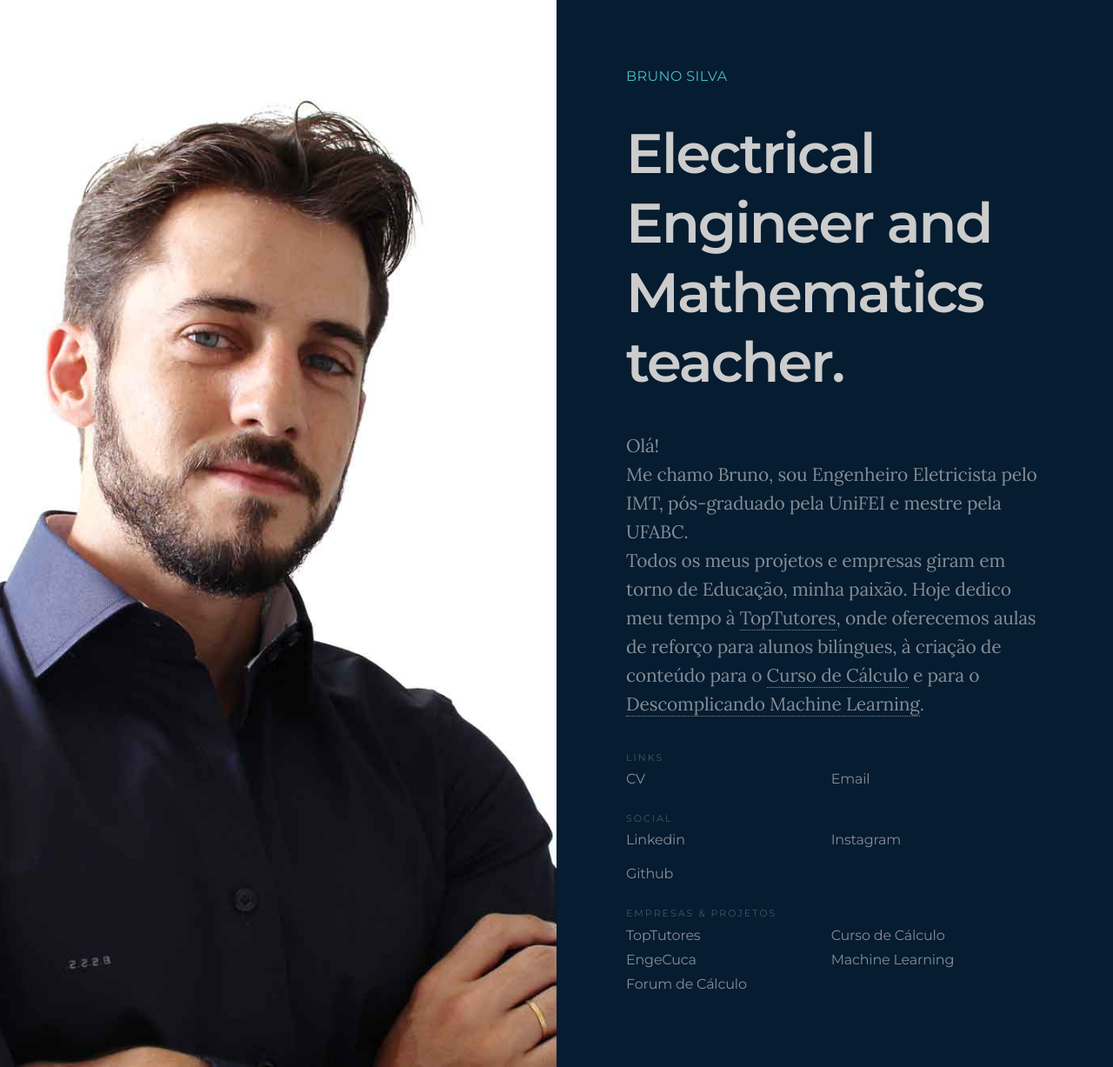
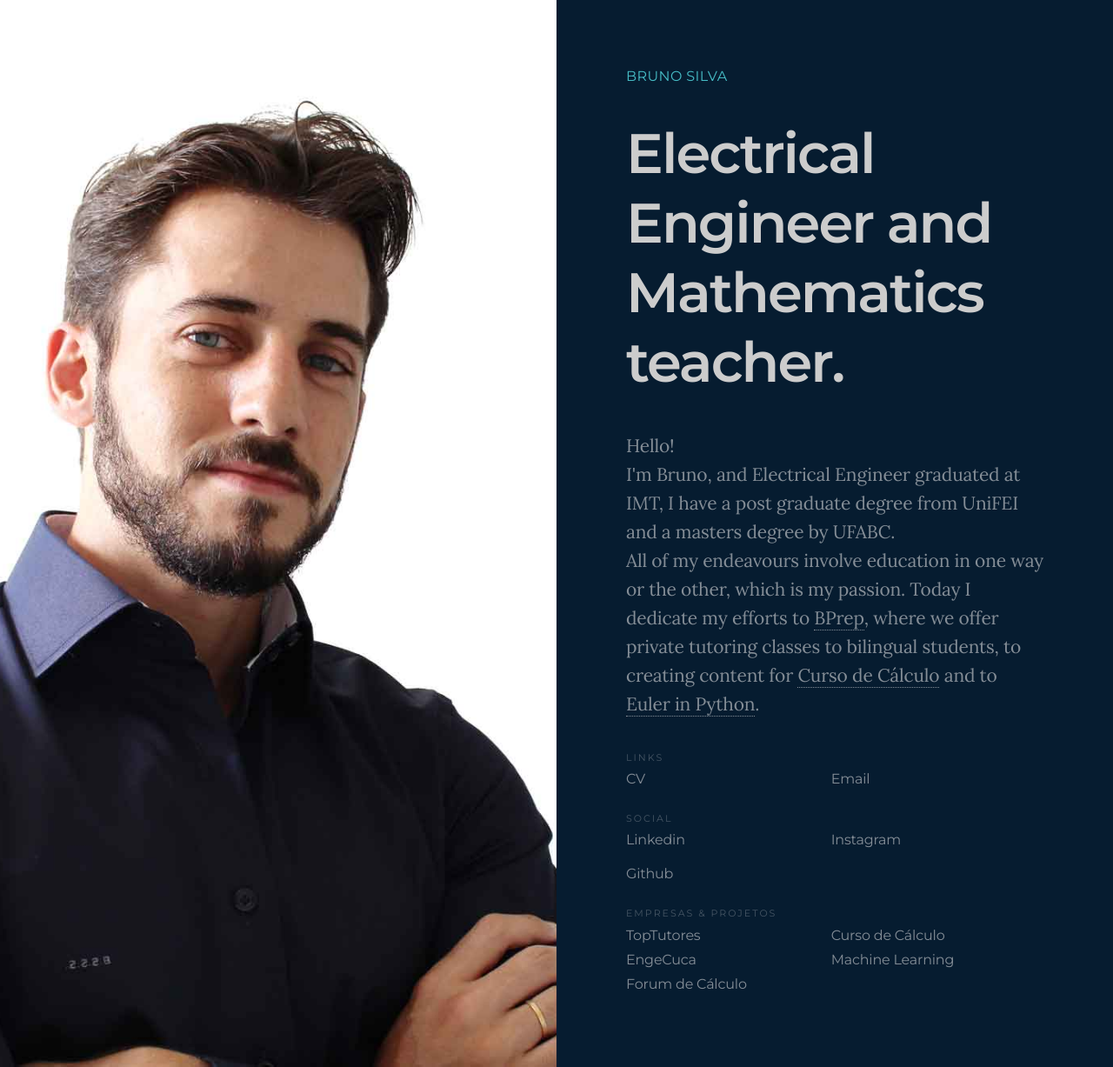
Before and after one commit to bru1987/bru1987.github.io, a Jekyll site: the page built from index.html, in a window 1280 px wide. Shown: the whole page at 87% size. Built offline with Jekyll 4.4.1, drawn with Linux system fonts in a browser that asks for light colours.

Commit message:
Update index.html

```diff
--- a/index.html
+++ b/index.html
@@ -57,7 +57,7 @@
 
 			<div class="split-bio">
 
-				<p>Olá!</br> Me chamo Bruno, sou Engenheiro Eletricista pelo IMT, pós-graduado pela UniFEI e mestre pela UFABC. </br>Todos os meus projetos e empresas giram em torno de Educação, minha paixão. Hoje dedico meu tempo à <a href="http://www.toptutores.com.br">TopTutores</a>, onde oferecemos aulas de reforço para alunos bilíngues, à criação de conteúdo para o <a href="http://www.cursodecalculo.com.br">Curso de Cálculo</a> e para o <a href="http://www.google.com.br">Descomplicando Machine Learning</a>.</p>
+				<p>Hello!</br> I'm Bruno, and Electrical Engineer graduated at IMT, I have a post graduate degree from UniFEI and a masters degree by UFABC. </br>All of my endeavours involve education in one way or the other, which is my passion. Today I dedicate my efforts to <a href="http://www.bprep.com.br">BPrep</a>, where we offer private tutoring classes to bilingual students, to creating content for <a href="http://www.cursodecalculo.com.br">Curso de Cálculo</a> and to <a href="http://www.eulerinpython.com.br">Euler in Python</a>.</p>
 
 			</div>
 
```
